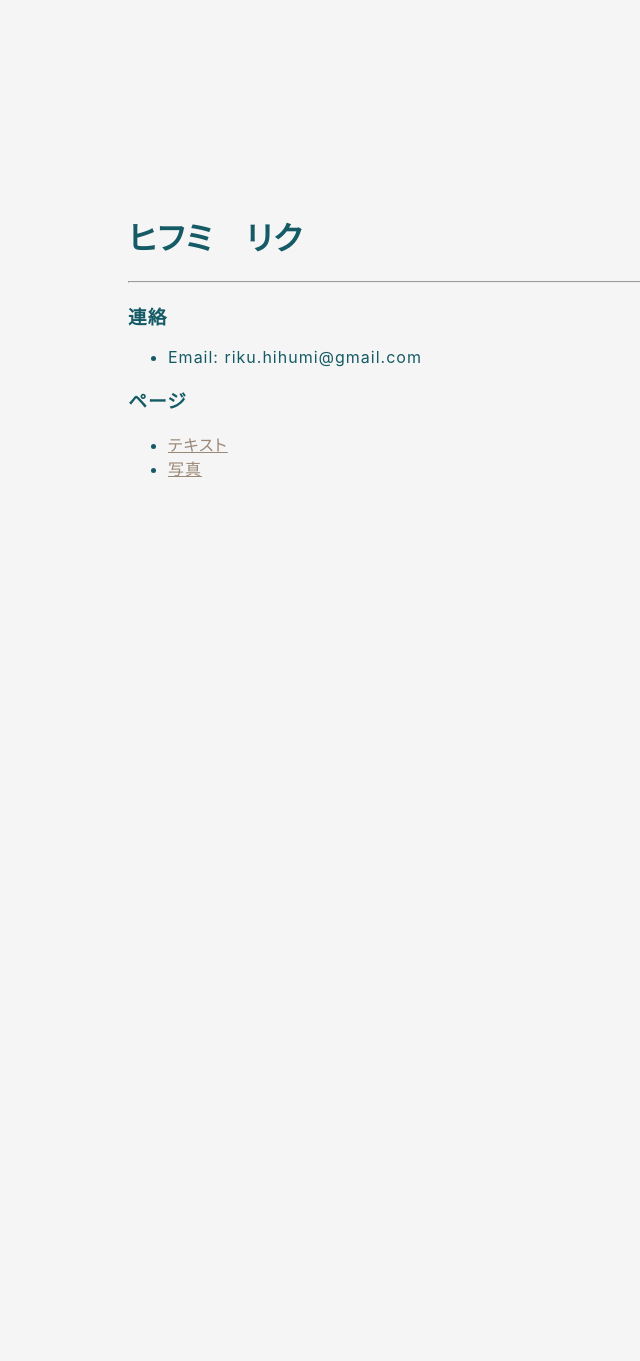
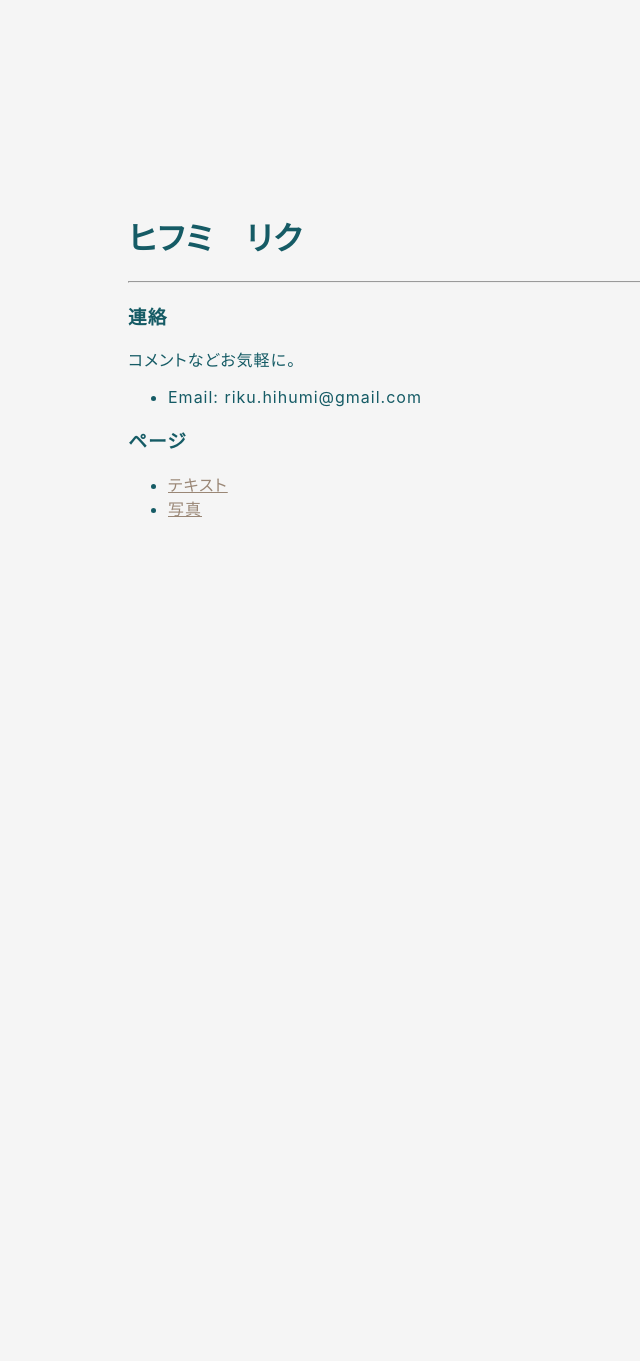
Before and after one commit to hihumi-riku/hihumi-riku.github.io, a Jekyll site: the page built from index.md, in a window 1280 px wide. Shown: the whole page, without its empty margins (0-640 px from the left). Built offline with Jekyll 4.4.1, drawn with Linux system fonts in a browser that asks for light colours.

Commit message:
Update index.md

```diff
--- a/index.md
+++ b/index.md
@@ -6,6 +6,7 @@ title: ヒフミ　リクのページ
 # ヒフミ　リク
 ---
 ### 連絡
+コメントなどお気軽に。
 - Email: riku.hihumi@gmail.com
 
 ### ページ
```
